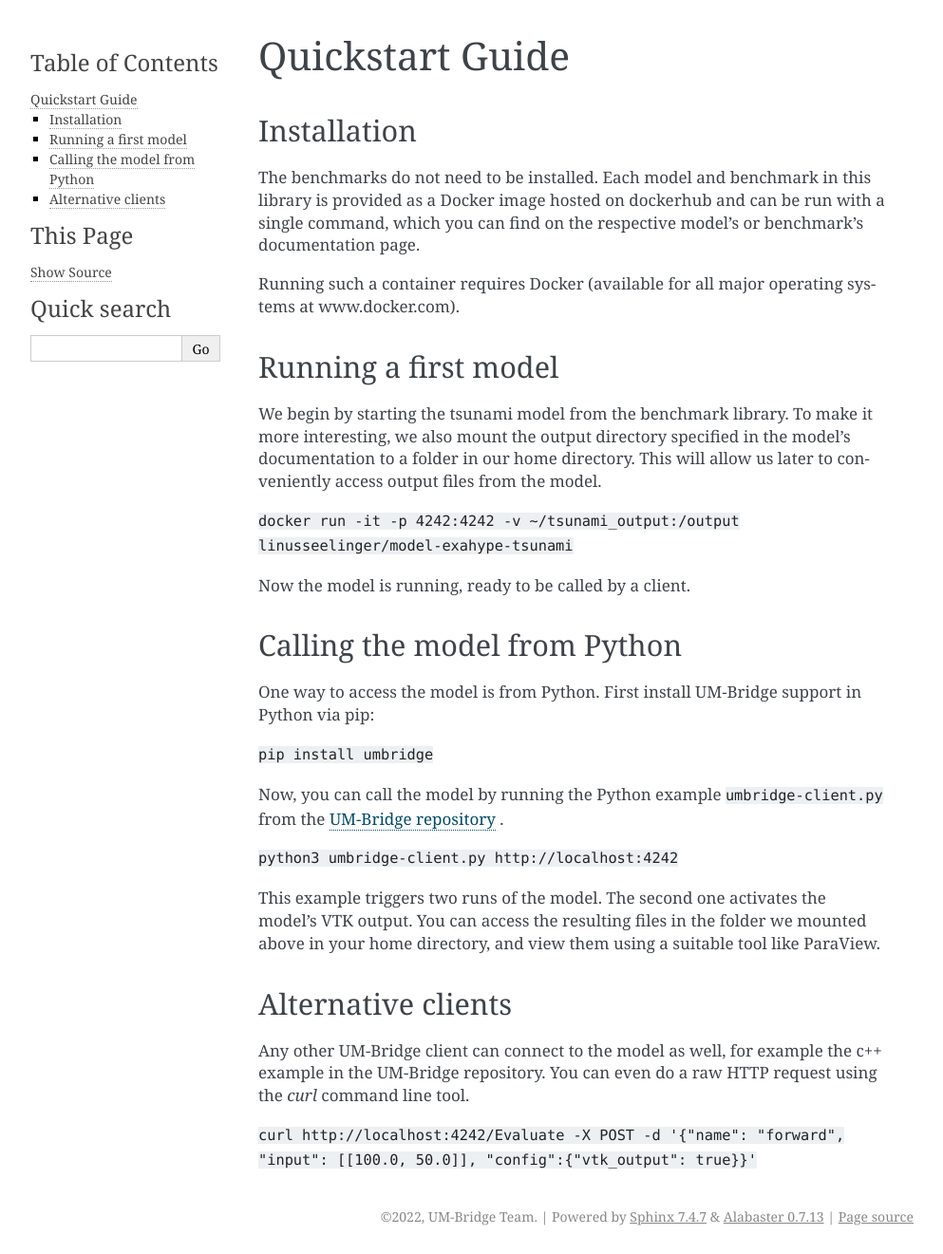
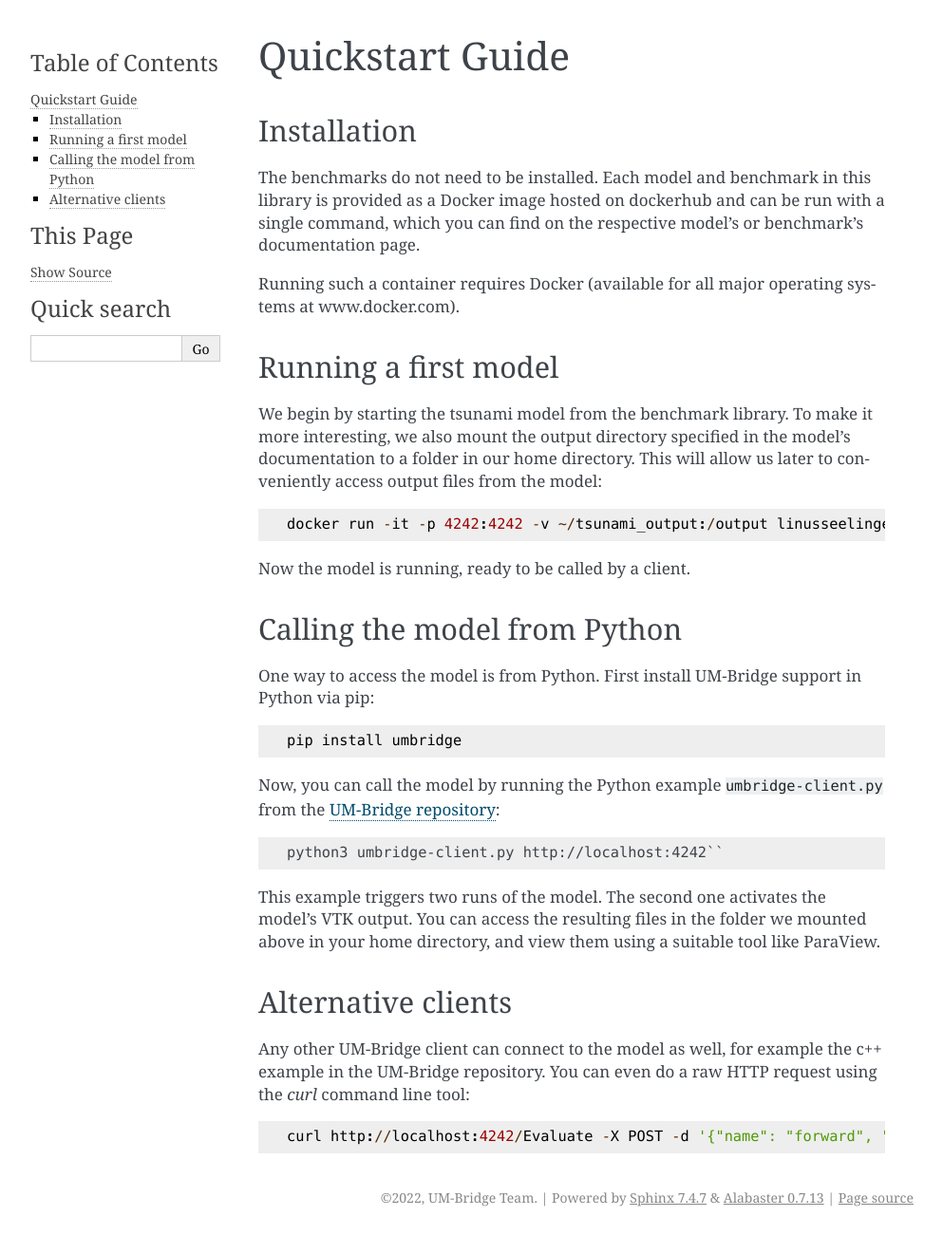
Before and after one commit to UM-Bridge/benchmarks, a Sphinx documentation site: the page built from docs/source/quickstart.rst, in a window 1280 px wide. Shown: the whole page at 95% size, without its empty margins (148-1141 px from the left). Built offline with Sphinx 7.4.7, drawn with Linux system fonts in a browser that asks for light colours; pages that are not in the unit, such as notebooks, are missing from menus.

Commit message:
Fix code blocks in quickstart

```diff
--- a/docs/source/quickstart.rst
+++ b/docs/source/quickstart.rst
@@ -12,28 +12,28 @@ Running such a container requires Docker (available for all major operating syst
 Running a first model
 ========================
 
-We begin by starting the tsunami model from the benchmark library. To make it more interesting, we also mount the output directory specified in the model's documentation to a folder in our home directory. This will allow us later to conveniently access output files from the model.
+We begin by starting the tsunami model from the benchmark library. To make it more interesting, we also mount the output directory specified in the model's documentation to a folder in our home directory. This will allow us later to conveniently access output files from the model::
 
-``docker run -it -p 4242:4242 -v ~/tsunami_output:/output linusseelinger/model-exahype-tsunami``
+    docker run -it -p 4242:4242 -v ~/tsunami_output:/output linusseelinger/model-exahype-tsunami
 
 Now the model is running, ready to be called by a client.
 
 Calling the model from Python
 ========================
 
-One way to access the model is from Python. First install UM-Bridge support in Python via pip:
+One way to access the model is from Python. First install UM-Bridge support in Python via pip::
 
-``pip install umbridge``
+    pip install umbridge
 
-Now, you can call the model by running the Python example ``umbridge-client.py`` from the `UM-Bridge repository <https://www.github.com/UM-Bridge/umbridge/tree/main/clients/python/>`_ .
+Now, you can call the model by running the Python example ``umbridge-client.py`` from the `UM-Bridge repository <https://www.github.com/UM-Bridge/umbridge/tree/main/clients/python/>`_::
 
-``python3 umbridge-client.py http://localhost:4242``
+    python3 umbridge-client.py http://localhost:4242``
 
 This example triggers two runs of the model. The second one activates the model's VTK output. You can access the resulting files in the folder we mounted above in your home directory, and view them using a suitable tool like ParaView.
 
 Alternative clients
 ========================
 
-Any other UM-Bridge client can connect to the model as well, for example the c++ example in the UM-Bridge repository. You can even do a raw HTTP request using the `curl` command line tool.
+Any other UM-Bridge client can connect to the model as well, for example the c++ example in the UM-Bridge repository. You can even do a raw HTTP request using the `curl` command line tool::
 
-``curl http://localhost:4242/Evaluate -X POST -d '{"name": "forward", "input": [[100.0, 50.0]], "config":{"vtk_output": true}}'``
+    curl http://localhost:4242/Evaluate -X POST -d '{"name": "forward", "input": [[100.0, 50.0]], "config":{"vtk_output": true}}'
```
